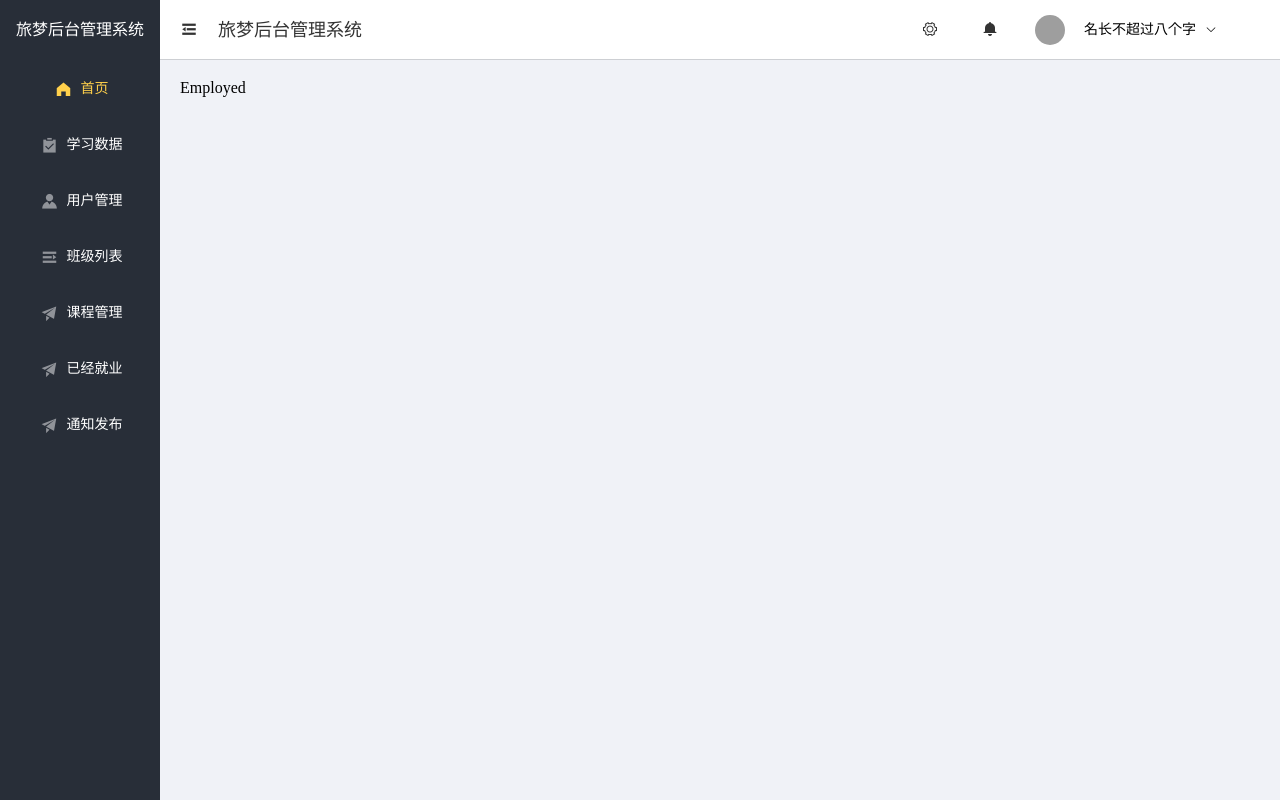
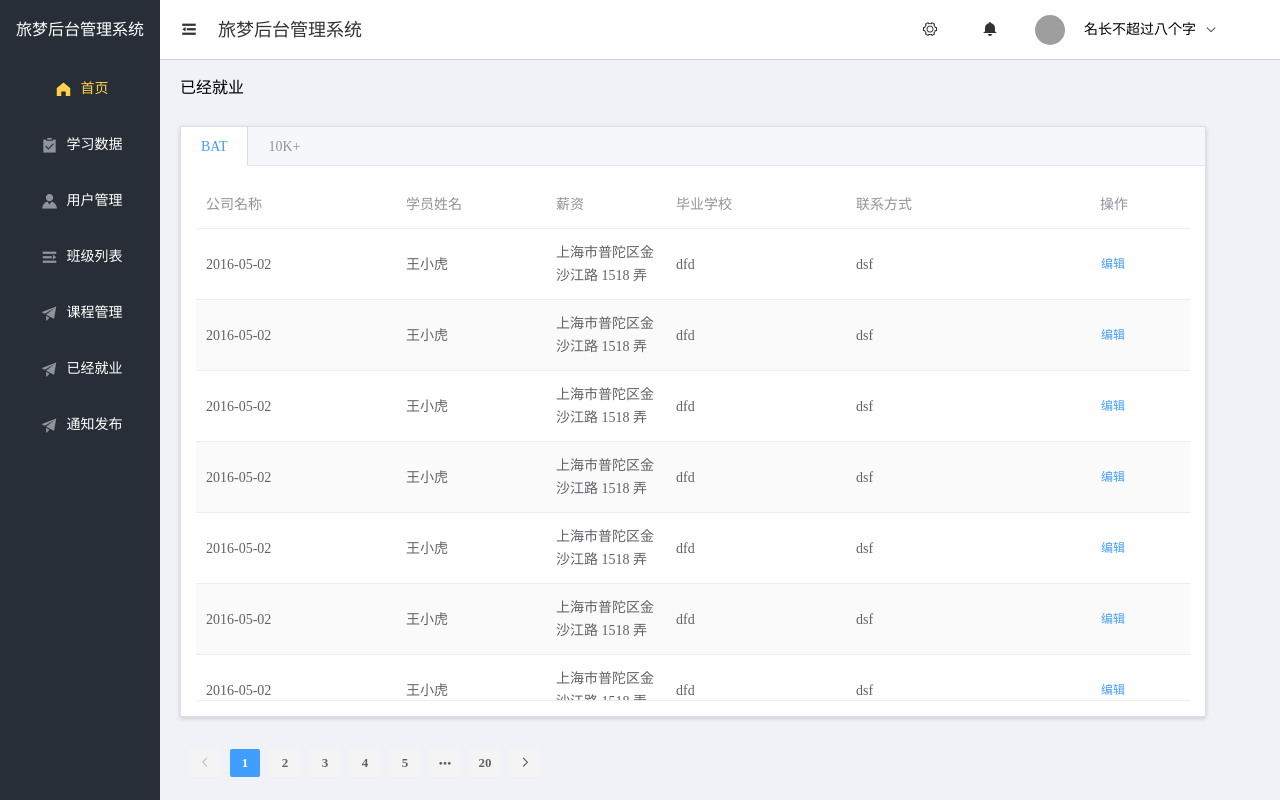
Before and after one commit to wangms618/LS-BS-management, a Vue app: page /Employed in a window 1280 px wide. Built offline with nearby package versions, Linux system fonts and the light colour scheme; grey boxes are pictures that could not be loaded.

Commit message:
employed

```diff
--- a/src/views/Teacher/Employed.vue
+++ b/src/views/Teacher/Employed.vue
@@ -1,13 +1,158 @@
 <template>
-  <div>Employed</div>
+  <div class="employed">
+    <div class="employTitle">已经就业</div>
+    <div class="employContent">
+      <el-tabs type="border-card">
+        <el-tab-pane label="BAT">
+          <el-table :data="tableData" stripe class="tableContent">
+            <el-table-column prop="companyName" label="公司名称" width="200">
+            </el-table-column>
+            <el-table-column prop="studentName" label="学员姓名" width="150">
+            </el-table-column>
+            <el-table-column prop="salary" label="薪资" width="120">
+            </el-table-column>
+            <el-table-column
+              prop="graduatedSchool"
+              label="毕业学校"
+              width="180"
+            >
+            </el-table-column>
+            <el-table-column prop="contactDetails" label="联系方式" width="200">
+            </el-table-column>
+            <el-table-column fixed="right" label="操作" width="100">
+              <el-button type="text" size="small">编辑</el-button>
+            </el-table-column>
+          </el-table>
+        </el-tab-pane>
+        <el-tab-pane label="10K+">
+          <el-table :data="tableData" style="width: 100%">
+            <el-table-column
+              fixed
+              prop="companyName"
+              label="公司名称"
+              width="150"
+            >
+            </el-table-column>
+            <el-table-column prop="studentName" label="学员姓名" width="120">
+            </el-table-column>
+            <el-table-column prop="salary" label="薪资" width="120">
+            </el-table-column>
+            <el-table-column
+              prop="graduatedSchool"
+              label="毕业学校"
+              width="120"
+            >
+            </el-table-column>
+            <el-table-column prop="contactDetails" label="联系方式" width="300">
+            </el-table-column>
+            <el-table-column fixed="right" label="操作" width="100">
+              <el-button type="text" size="small">编辑</el-button>
+            </el-table-column>
+          </el-table>
+        </el-tab-pane>
+      </el-tabs>
+    </div>
+    <div class="footContent">
+      <el-pagination
+        background
+        :page-size="20"
+        :pager-count="6"
+        layout="prev, pager, next"
+        :total="400"
+      >
+      </el-pagination>
+    </div>
+  </div>
 </template>
 
 <script>
 export default {
-
+  data() {
+    return {
+      tableData: [
+        {
+          companyName: "2016-05-02",
+          studentName: "王小虎",
+          salary: "上海市普陀区金沙江路 1518 弄",
+          graduatedSchool: "dfd",
+          contactDetails: "dsf",
+        },
+        {
+          companyName: "2016-05-02",
+          studentName: "王小虎",
+          salary: "上海市普陀区金沙江路 1518 弄",
+          graduatedSchool: "dfd",
+          contactDetails: "dsf",
+        },
+        {
+          companyName: "2016-05-02",
+          studentName: "王小虎",
+          salary: "上海市普陀区金沙江路 1518 弄",
+          graduatedSchool: "dfd",
+          contactDetails: "dsf",
+        },
+        {
+          companyName: "2016-05-02",
+          studentName: "王小虎",
+          salary: "上海市普陀区金沙江路 1518 弄",
+          graduatedSchool: "dfd",
+          contactDetails: "dsf",
+        },
+        {
+          companyName: "2016-05-02",
+          studentName: "王小虎",
+          salary: "上海市普陀区金沙江路 1518 弄",
+          graduatedSchool: "dfd",
+          contactDetails: "dsf",
+        },
+        {
+          companyName: "2016-05-02",
+          studentName: "王小虎",
+          salary: "上海市普陀区金沙江路 1518 弄",
+          graduatedSchool: "dfd",
+          contactDetails: "dsf",
+        },
+        {
+          companyName: "2016-05-02",
+          studentName: "王小虎",
+          salary: "上海市普陀区金沙江路 1518 弄",
+          graduatedSchool: "dfd",
+          contactDetails: "dsf",
+        },
+        {
+          companyName: "2016-05-02",
+          studentName: "王小虎",
+          salary: "上海市普陀区金沙江路 1518 弄",
+          graduatedSchool: "dfd",
+          contactDetails: "dsf",
+        },
+        {
+          companyName: "2016-05-02",
+          studentName: "王小虎",
+          salary: "上海市普陀区金沙江路 1518 弄",
+          graduatedSchool: "dfd",
+          contactDetails: "dsf",
+        },
+        {
+          companyName: "2016-05-02",
+          studentName: "王小虎",
+          salary: "上海市普陀区金沙江路 1518 弄",
+          graduatedSchool: "dfd",
+          contactDetails: "dsf",
+        },
+      ],
+    };
+  },
+};
+</script>
+<style lang='less' scoped>
+.employed {
+  width: 95%;
 }
-</script>
-
-<style>
-
+.employContent {
+  margin: 30px auto;
+}
+.tableContent {
+  max-height: 65vh;
+}
 </style>
```
